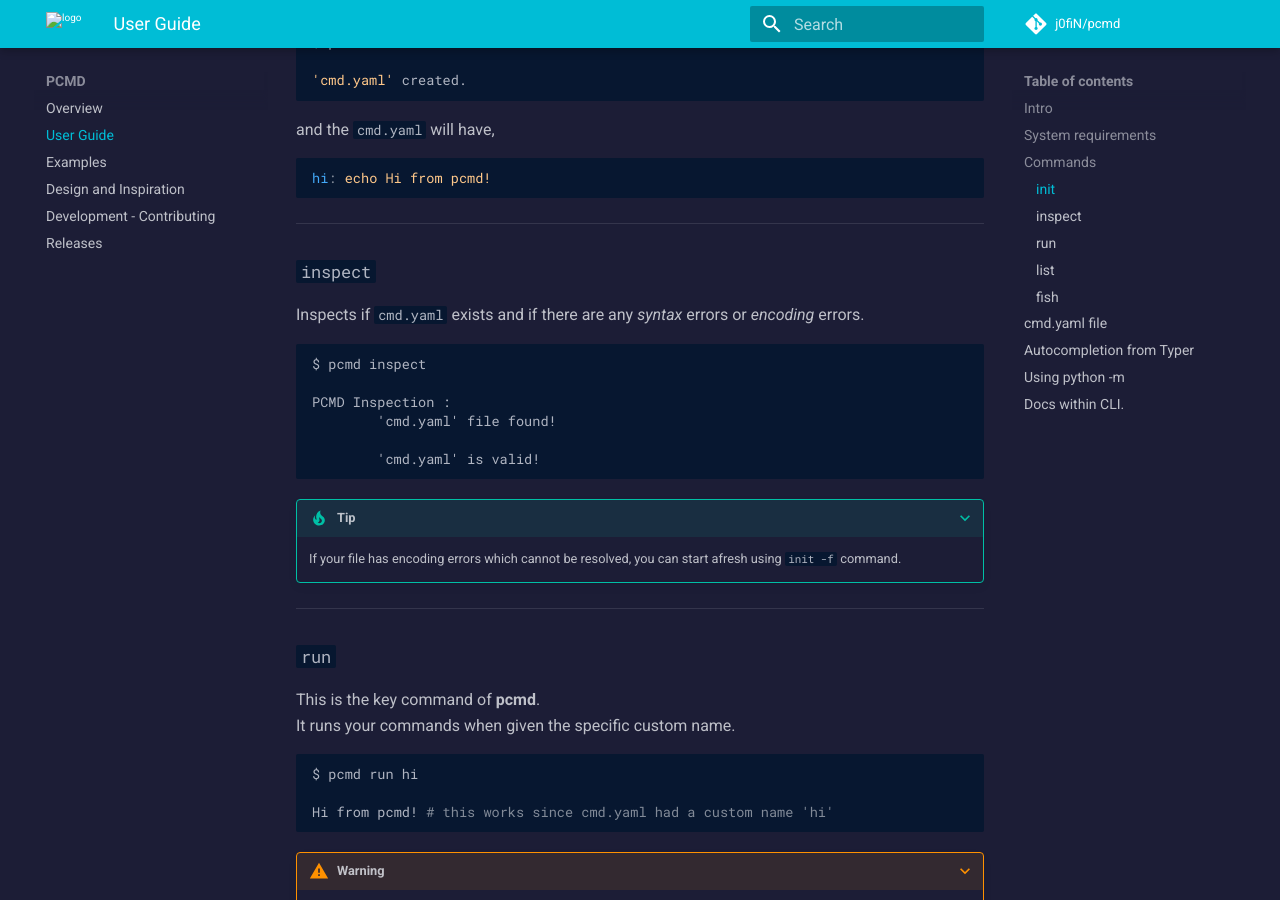
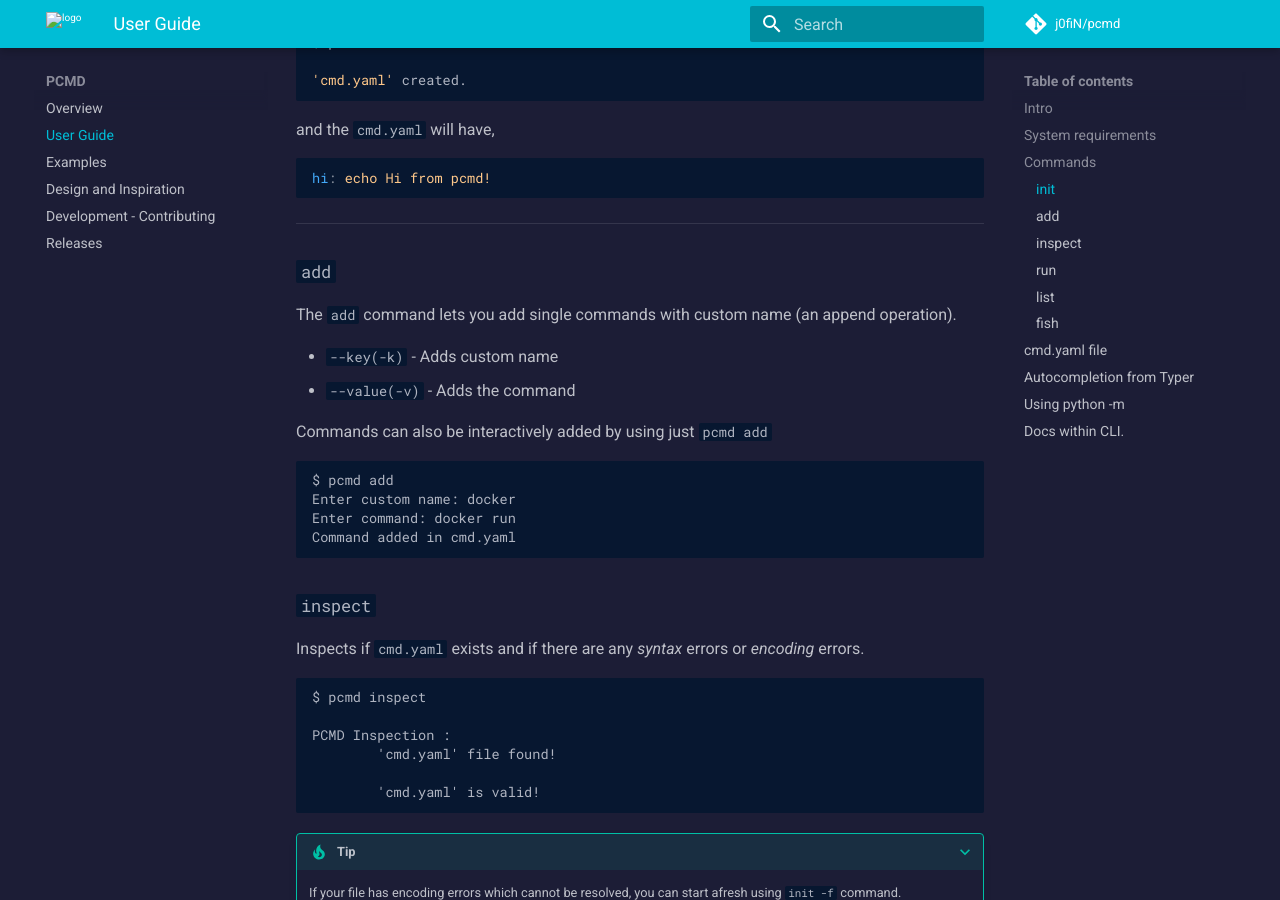
Before and after one commit to j0fiN/pcmd, an MkDocs documentation site: the page built from docs/user_guide.md, in a window 1280 px wide and 900 px high, scrolled down 795 px. Built offline with MkDocs 1.6.1 and Material for MkDocs 9.7.7, drawn with Linux system fonts in a browser that asks for light colours; emoji names are drawn with the system emoji font; comment, search, counter and statistics services are not loaded; the version menu is left out.

Commit message:
:memo: v2.2.0 Updated

````diff
--- a/docs/user_guide.md
+++ b/docs/user_guide.md
@@ -25,6 +25,20 @@ and the `cmd.yaml` will have,
 hi: echo Hi from pcmd!
 ```
 ---
+
+### `add`
+The `add` command lets you add single commands with custom name (an append operation).
+
+- `--key(-k)` - Adds custom name
+- `--value(-v)` - Adds the command
+
+Commands can also be interactively added by using just ```pcmd add```
+```sh-ssession
+$ pcmd add
+Enter custom name: docker
+Enter command: docker run
+Command added in cmd.yaml
+```
 ### `inspect`
 Inspects if `cmd.yaml` exists and if there are any *syntax* errors or *encoding* errors.
 ```sh-ssession
````
Also changed, not shown: docs/design.md (+7 -0 lines), docs/index.md (+5 -0 lines), docs/releases.md (+9 -0 lines).
